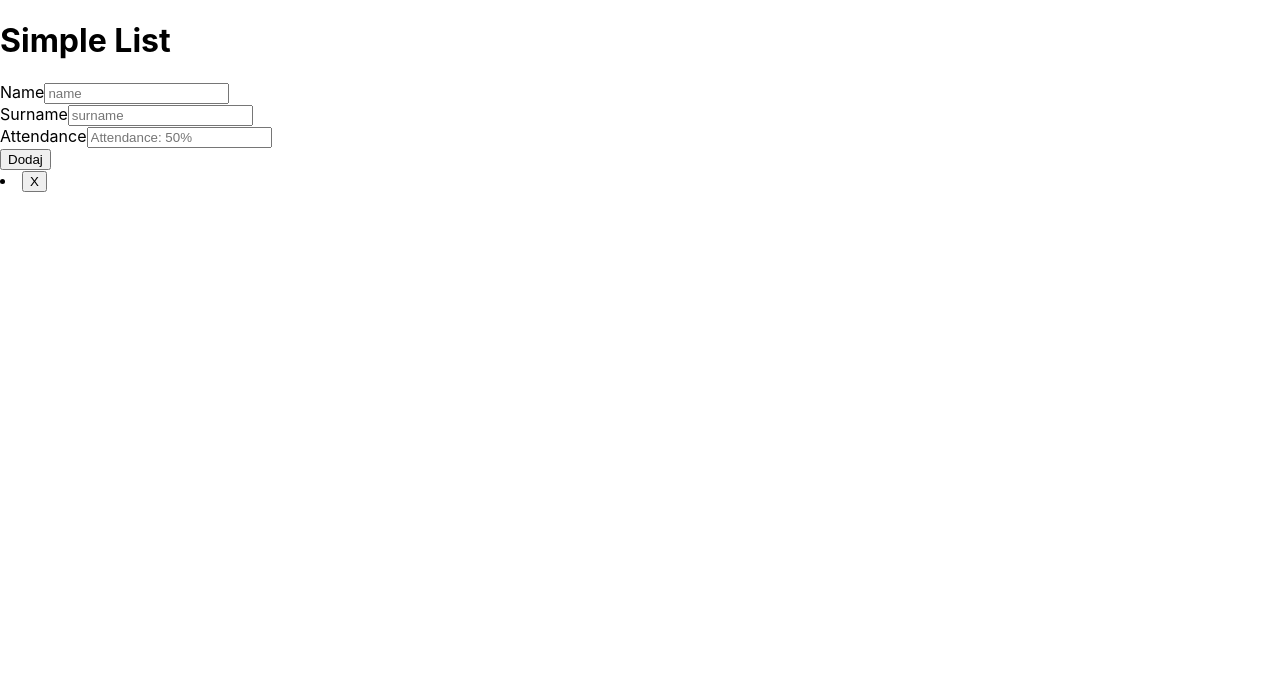
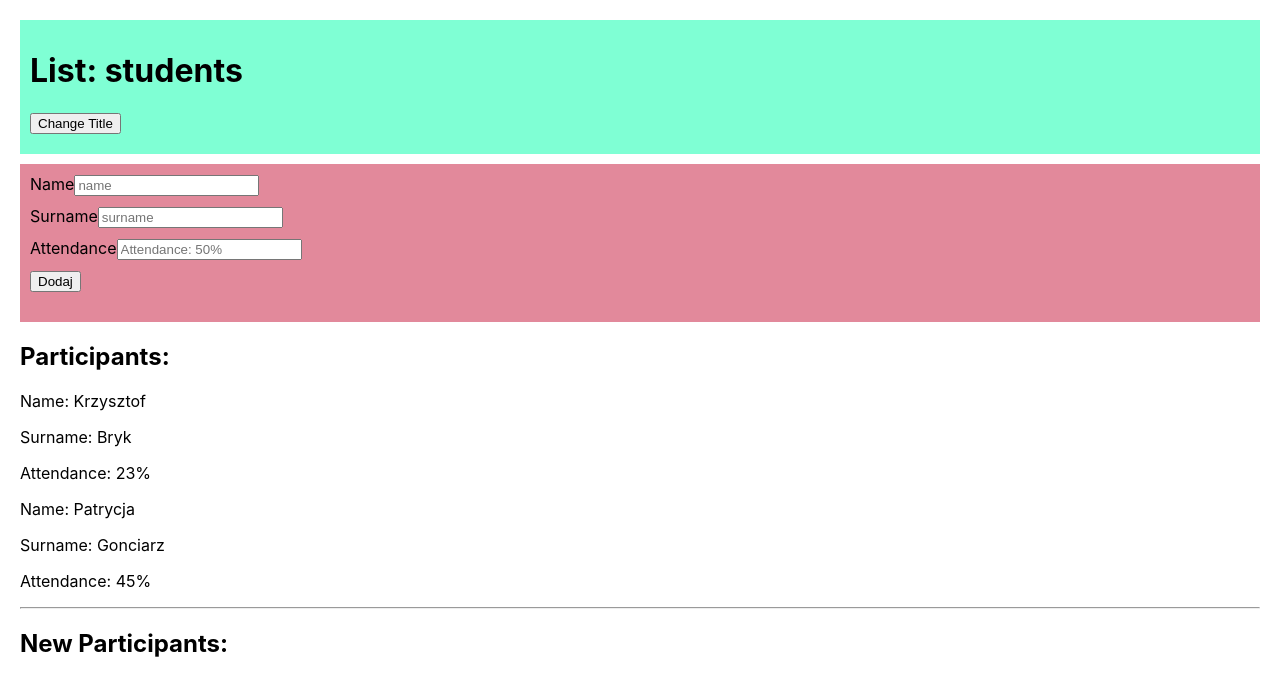
Before and after one commit to CarolinaFledgling/school-list-react-study, a React (Create React App) app: page / in a window 1280 px wide. Shown: the top 696 px of the page. Built offline with nearby package versions, Linux system fonts and the light colour scheme.

Commit message:
update version - study steps

```diff
--- /dev/null
+++ b/src/components/ChangeTitleButton/ChangeTitleButton.js
@@ -0,0 +1,7 @@
+import React from 'react'
+
+export default function ChangeTitleButton() {
+    return (
+        <button>Change Title</button>
+    )
+}
--- a/src/components/Form/Form.css
+++ b/src/components/Form/Form.css
@@ -0,0 +1,4 @@
+.form-container{
+    background-color: rgb(226, 137, 155);
+    padding: 10px;
+}
--- a/src/components/Form/Form.js
+++ b/src/components/Form/Form.js
@@ -1,6 +1,7 @@
 import React from 'react'
 import './Form.css'
 import AddButton from '../AddButton/AddButton'
+import './Form.css'
 
 
 function Form({ setInputNameText, setStudentDetails, studentDetails, inputNameText }) {
@@ -20,10 +21,11 @@ function Form({ setInputNameText, setStudentDetails, studentDetails, inputNameTe
                 id: Math.random() * 100,
             }
         ]);
+
         setInputNameText('');
     }
     return (
-        <div>
+        <div className='form-container'>
             <form >
                 <div>
                     <label htmlfor='name'>Name</label>
@@ -37,10 +39,6 @@ function Form({ setInputNameText, setStudentDetails, studentDetails, inputNameTe
                     <label htmlfor='Attendance'>Attendance</label>
                     <input type='text' placeholder='Attendance: 50%' id='surname'></input>
                 </div>
-                {/* <div>
-                        <label for='checkAttendance'>Attendance</label>
-                        <input type='checkbox' id='checkAttendance'></input>
-                    </div> */}
                 <AddButton handlerAddPerson={handlerAddPerson} />
             </form>
 
--- /dev/null
+++ b/src/components/Heading/Heading.css
@@ -0,0 +1,4 @@
+.heading-content{
+   background-color: aquamarine;
+   padding:10px;
+}
--- /dev/null
+++ b/src/components/Heading/Heading.js
@@ -0,0 +1,29 @@
+import React, { useState } from 'react'
+import ChangeTitleButton from '../ChangeTitleButton/ChangeTitleButton'
+import './Heading.css'
+
+export default function Heading(props) {
+
+    //  zapytać sie dlaczego to tutaj nie działa
+
+    // const [valueTitle, setValueTitle] = useState('students')
+
+    // const handlerChangeTitle = () => {
+    //     setValueTitle('teachers')
+    // }
+
+
+    //
+
+    const handleChange = () => {
+        props.handlerChangeTitle()
+    }
+
+    return (
+        <div className='heading-content'>
+            <h1>List: {props.valueTitle} </h1>
+            <ChangeTitleButton onClick={handleChange} />
+
+        </div>
+    )
+}
--- a/src/components/StudentInfo/StudentInfo.js
+++ b/src/components/StudentInfo/StudentInfo.js
@@ -1,9 +1,11 @@
 import React from 'react'
+import Button from '../Button/Button'
 
 export default function StudentInfo(props) {
     return (
         <div>
             <p>{props.name}</p>
+            <Button handleRemove={props.handleRemove} index={props.index} />
         </div>
     )
 }
--- a/src/components/StudentsListItem/StudentsListItem.js
+++ b/src/components/StudentsListItem/StudentsListItem.js
@@ -6,18 +6,28 @@ import StudentInfo from '../StudentInfo/StudentInfo'
 
 
 function StudentsListItem(props) {
-    console.log(props.studentDetails)
+    console.log(props.users)
     return (
-        <li>
-            {/* <p>Name: {props.name}</p>
-            <p>Surname: {props.surname}</p>
-            <p>Attendance: {props.attendance}</p> */}
+        <div>
+            <div>
+                <h2>Participants:</h2>
+                <p>Name: {props.users[1].name}</p>
+                <p>Surname: {props.users[1].surname}</p>
+                <p> Attendance: {props.users[1].attendance}</p>
+                <p>Name: {props.users[2].name}</p>
+                <p>Surname: {props.users[2].surname}</p>
+                <p> Attendance: {props.users[2].attendance}</p>
 
-            {props.studentDetails.map((student) => (
-                <StudentInfo name={student.name} />
-            ))}
-            <Button handleRemove={props.handleRemove} index={props.index} />
-        </li>
+            </div>
+            <div>
+                <hr></hr>
+                <h2> New Participants: </h2>
+                {props.studentDetails.map((student) => (
+                    <StudentInfo name={student.name} />
+                ))}
+                {/* <Button handleRemove={props.handleRemove} index={props.index} /> */}
+            </div>
+        </div>
     )
 }
 
--- a/src/components/UserList/UserList.js
+++ b/src/components/UserList/UserList.js
@@ -2,87 +2,58 @@ import React, { useState, useEffect } from 'react'
 import { users as usersData } from '../../data/users'
 import StudentsListItem from '../StudentsListItem/StudentsListItem'
 import Form from '../Form/Form'
+import Heading from '../Heading/Heading'
+import { users } from '../../data/users'
 
 
 
 const UserList = (props) => {
 
-    const [users, setUsers] = useState([usersData])
+    // const handleDeletePerson = (name) => {
+    //     const filteredUsers = users.filter(user => user.name !== name)
+    //     setUsers(filteredUsers)
 
-    const handleDeletePerson = (name) => {
-        const filteredUsers = users.filter(user => user.name !== name)
-        setUsers(filteredUsers)
+    // }
 
+    // Formularz
+    //  pobieranie wartosci z inputa
+    const [inputNameText, setInputNameText] = useState('')
+
+    // tworzenie tablicy z podstawowymi danymi o uczniu
+    const [studentDetails, setStudentDetails] = useState([])
+
+
+    // Heading
+    // zapytac sie gdzie powinnam ustawic stan np chce po kliknieciu zmienić tytuł?
+
+    const [valueTitle, setValueTitle] = useState('students')
+
+    const handlerChangeTitle = () => {
+        console.log('działa')
+        setValueTitle('teachers')
     }
 
-    // Formularz
-
-    const [inputNameText, setInputNameText] = useState('')
-    const [studentDetails, setStudentDetails] = useState([])
 
 
     return (
         <div>
-            <div>
-                <h1>Simple List</h1>
-            </div>
-            <Form inputNameText={inputNameText} studentDetails={studentDetails} setStudentDetails={setStudentDetails} setInputNameText={setInputNameText} />
-            {/* <ul>
-                {users.map(({ name, surname, average, attendance = '0%' }, index) => (
-                    <StudentsListItem handleRemove={handleDeletePerson} index={index} name={name} surname={surname} attendance={attendance} average={average} />
-                ))}
-            </ul> */}
-            <div>
-                <StudentsListItem studentDetails={studentDetails} />
-            </div>
+            {/* <h1>list: {valueTitle}</h1>
+            <button onClick={handlerChangeTitle}>change</button> */}
+
+            <Heading valueTitle={valueTitle} handlerChangeTitle={handlerChangeTitle} />
+            <Form
+                inputNameText={inputNameText}
+                studentDetails={studentDetails}
+                setStudentDetails={setStudentDetails}
+                setInputNameText={setInputNameText} />
+
+            <StudentsListItem studentDetails={studentDetails} users={users} />
+
         </div>
     )
 }
 
 
-// class UserList extends React.Component {
-
-//     constructor(props) {
-//         super(props);
-//         this.state = {
-//             isStudentList: true,
-//             users: users,
-//         }
-//     }
-
-//     handleChangeTitleList = () => {
-//         this.setState((prevState) => ({
-//             isStudentList: !prevState.isStudentList,
-
-//         }))
-//     }
-
-
-//     handleDeletePerson = (name) => {
-//         const filteredUsers = this.state.users.filter(user => user.name !== name)
-//         this.setState({
-//             users: filteredUsers
-//         })
-
-//     }
-
-//     render() {
-//         return (
-//             <div>
-//                 <div>
-//                     <h1>{this.state.isStudentList ? 'Student`s list' : 'User`s list'}</h1>
-//                     <button onClick={this.handleChangeTitleList}>Change List</button>
-//                 </div>
-//                 <Form />
-//                 <ul>
-//                     {this.state.users.map(({ name, surname, average, attendance = '0%' }, index) => (
-//                         <StudentsListItem onDeleteHandler={this.state.handleDeletePerson} index={index} name={name} surname={surname} attendance={attendance} average={average} />
-//                     ))}
-//                 </ul>
-//             </div>
-//         )
-//     }
-// }
 
 
 export default UserList
--- a/src/views/App.css
+++ b/src/views/App.css
@@ -36,3 +36,16 @@
     transform: rotate(360deg);
   }
 }
+
+
+div{
+  margin-bottom: 10px;
+}
+
+button{
+  margin-bottom: 10px;
+}
+
+body{
+  padding: 20px;
+}
--- a/src/views/App.js
+++ b/src/views/App.js
@@ -1,5 +1,5 @@
 // import logo from './assets/logo.svg';
-// import './App.css';
+import './App.css';
 
 import UserList from "../components/UserList/UserList";
 
```
Also changed, not shown: src/components/ChangeTitleButton/ChangeTitleButton.css (added), src/components/StudentInfo/StudentInfo.css (added).
